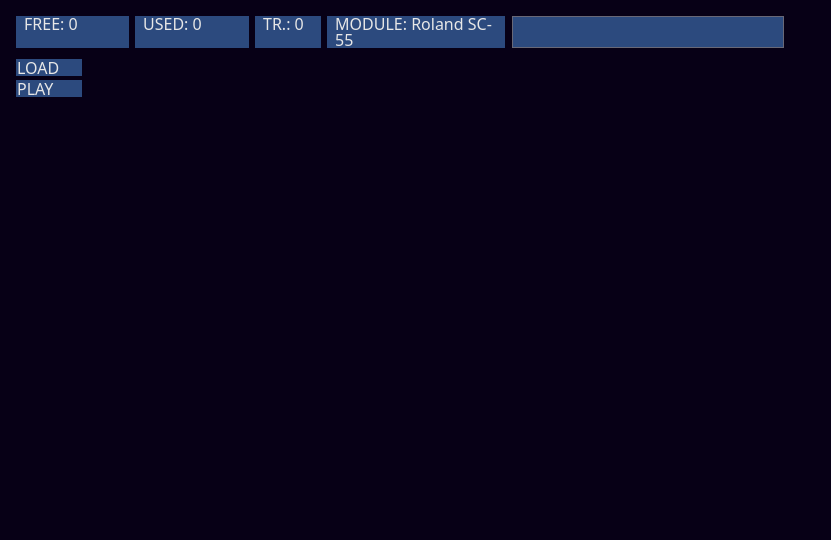
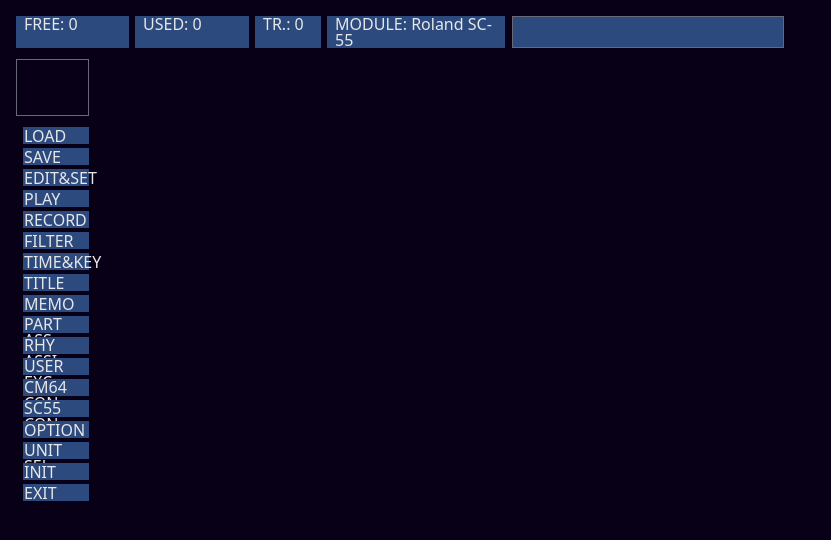
Before and after one commit to mucho613/sted2-clone, a React app: page / in a window 1280 px wide. Shown: the top 540 px of the page, without its empty margins (0-831 px from the left). Built offline with nearby package versions, Linux system fonts and the light colour scheme; the HTML template or start-up script is replaced by a standard one.

Commit message:
feat: implement Menu

```diff
--- /dev/null
+++ b/src/features/Menu/Menu.tsx
@@ -0,0 +1,32 @@
+import MenuItem from "../MenuItem/MenuItem";
+
+function Menu() {
+  const menuItems = [
+    "LOAD",
+    "SAVE",
+    "EDIT&SET",
+    "PLAY",
+    "RECORD",
+    "FILTER",
+    "TIME&KEY",
+    "TITLE",
+    "MEMO",
+    "PART ASS",
+    "RHY ASSI",
+    "USER EXC",
+    "CM64 CON",
+    "SC55 CON",
+    "OPTION",
+    "UNIT SEL",
+    "INIT",
+    "EXIT"
+  ]
+
+  return (
+    <div className="flex flex-col w-[66px] gap-1">
+      {menuItems.map(menuItem => <MenuItem key={menuItem} label={menuItem} />)}
+    </div>
+  );
+}
+
+export default Menu;
--- a/src/features/MenuItem/MenuItem.tsx
+++ b/src/features/MenuItem/MenuItem.tsx
@@ -1,7 +1,7 @@
 type Props = {
   label: string;
-  isSelected: boolean;
-  onClick: () => void;
+  isSelected?: boolean;
+  onClick?: () => void;
 };
 
 function MenuItem(props: Props) {
--- a/src/pages/MainScreen.tsx
+++ b/src/pages/MainScreen.tsx
@@ -2,6 +2,7 @@
 import { useInvoke } from "../useInvoke";
 import MenuItem from "../features/MenuItem/MenuItem";
 import Header from "../features/Header/Header";
+import Menu from "../features/Menu/Menu";
 
 function MainScreen() {
   const [filePath] = useState(
@@ -31,11 +32,15 @@
       <div className="mb-[11px]">
         <Header freeMemory={0} usedMemory={0} trackNumber={0} moduleName={"Roland SC-55"} />
       </div>
-      <div>
+
+      <div className="flex">
         {/* Left column */}
-        <div className="flex flex-col w-[66px] gap-1">
-          <MenuItem label="LOAD" isSelected={false} onClick={handleLoad} />
-          <MenuItem label="PLAY" isSelected={false} onClick={handlePlay} />
+        <div className="flex flex-col gap-y-[11px]">
+          <div className="w-[97ox] h-[57px] border border-sted-gray" />
+
+          <div className="ml-[7px]">
+            <Menu />
+          </div>
         </div>
 
         {/* Right column */}
```
